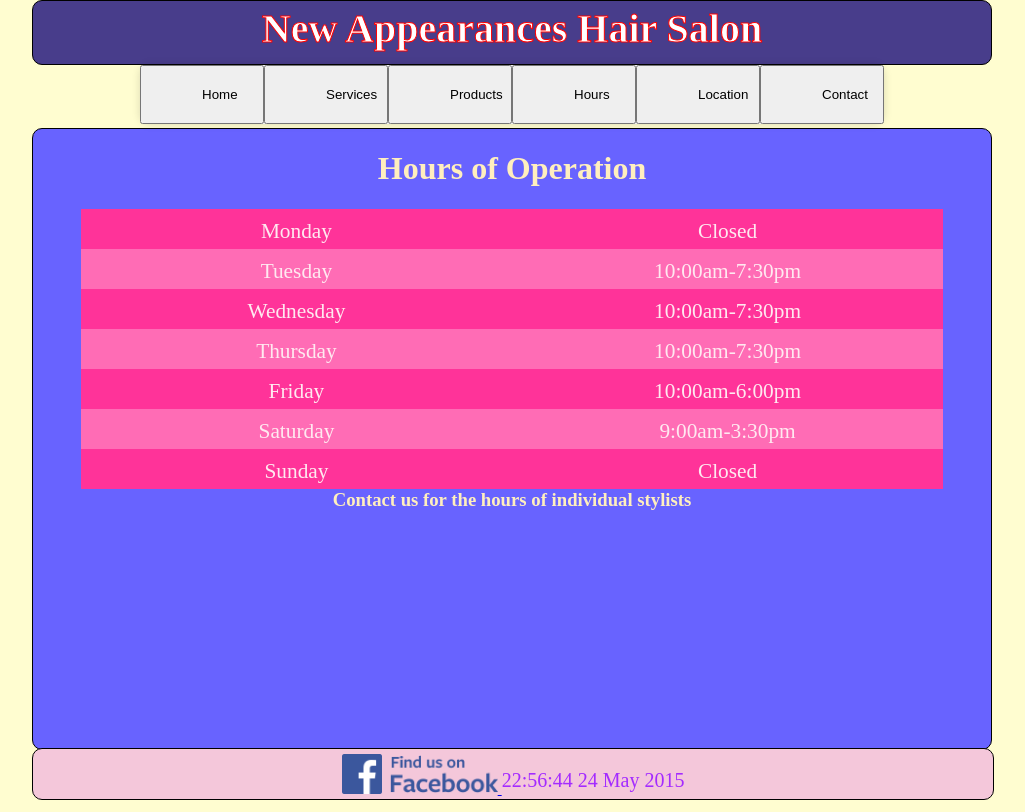
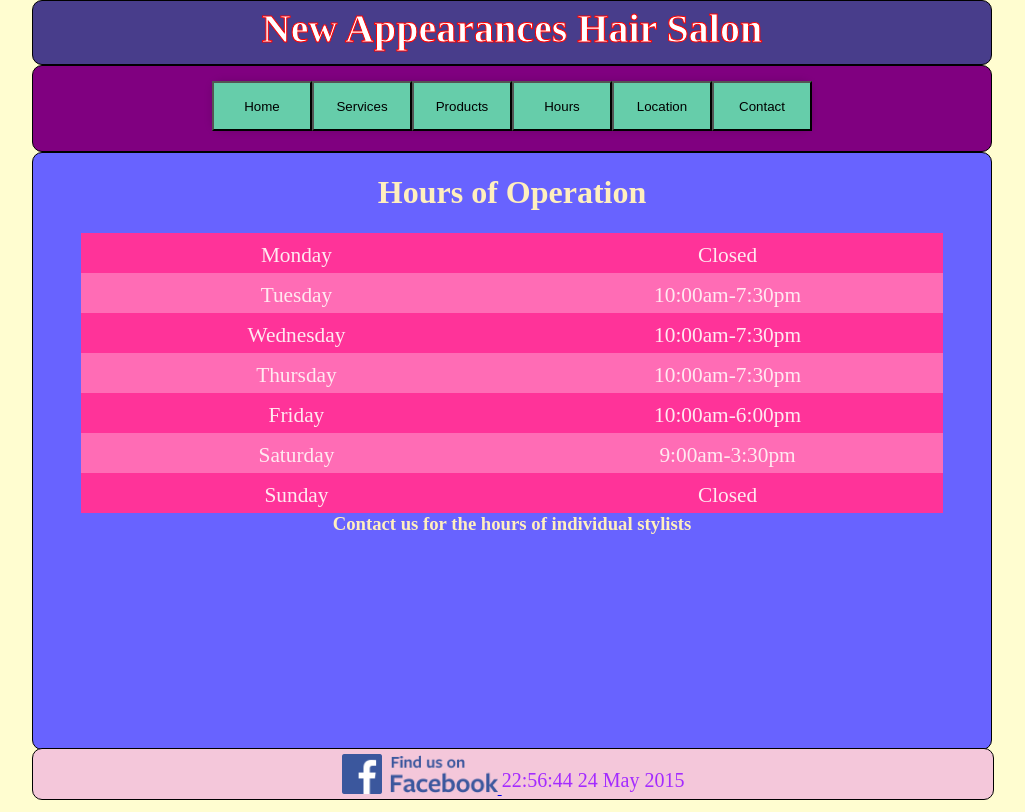
Before and after one commit to lobobabysaurus/NewAppearances, a Django app: page /hours/ in a window 1280 px wide. Shown: the whole page, without its empty margins (128-1153 px from the left). Run offline with Django 3.2, Linux system fonts and the light colour scheme; data comes from the database, SQL or seed files in the repository; some libraries are stand-ins or nearby versions.

Commit message:
Made navbar prettier, fixed some incompatibility issues

```diff
--- a/base/static/base/css/base.css
+++ b/base/static/base/css/base.css
@@ -24,6 +24,22 @@ p {
     font-size: 20px;
 }
 
+button {
+
+    min-height: 50px;
+    min-width: 100px;
+    background-color: mediumaquamarine;
+}
+
+.navBar {
+    margin: auto auto;
+    background-color: purple;
+    padding-top: 15px;
+    padding-bottom: 10px;
+    min-width: 700px;
+    min-height: 60px;
+}
+
 /* START drop-down nav bar structure */
 nav {
 	margin: auto;
@@ -42,11 +58,11 @@ nav ul ul {
 }
 	nav ul li:hover > ul {
 		display: block;
-                z-index: 1000;
+        z-index: 1000;
 	}
 
 nav ul {
-    background: #efefef;
+    background-color: purple;
     box-shadow: 0px 0px 9px rgba(0,0,0,0.15);
     border-radius: 10px;
     list-style: none;
@@ -55,50 +71,48 @@ nav ul {
 }
 	nav ul:after {
 	    display: block;
+        color: white;
 	}
 
 	nav ul li {
 		float: left;
 	}
 		nav ul li:hover {
-			background: #4b545f;
 		}
 			nav ul li:hover button {
-				color: black;
+				color: white;
 			}
 
 		nav ul li button {
 			display: block;
-                        padding: 20px 60px;
 			color: black;
 		}
 	nav ul ul {
-		background: #5f6975;
-                border-radius: 0px;
-                padding: 0;
+		background-color: purple;
+        border-radius: 0px;
+        padding: 0;
 		position: absolute;
-                top: 100%;
+        top: 100%;
 	}
 		nav ul ul li {
 			float: none;
 			border-top: 1px solid #6b727c;
 			border-bottom: 1px solid #575f6a;
-                        position: relative;
+            position: relative;
 		}
 			nav ul ul li button {
-				padding: 15px 55px
 				color: black;
 			}
 				nav ul ul li button:hover {
-					background: #4b545f;
-                                        color: white;
+					background-color: mistyrose;
+                    color: black;
 				}
 	nav ul ul ul {
 		position: absolute; left: 100%; top:0;
 	}
 /* END drop-down nav bar structure */
 
-.content, .header, .footer {
+.content, .header, .footer, .navBar {
     border: 1px solid black;
     border-radius: 10px;
 }
```
